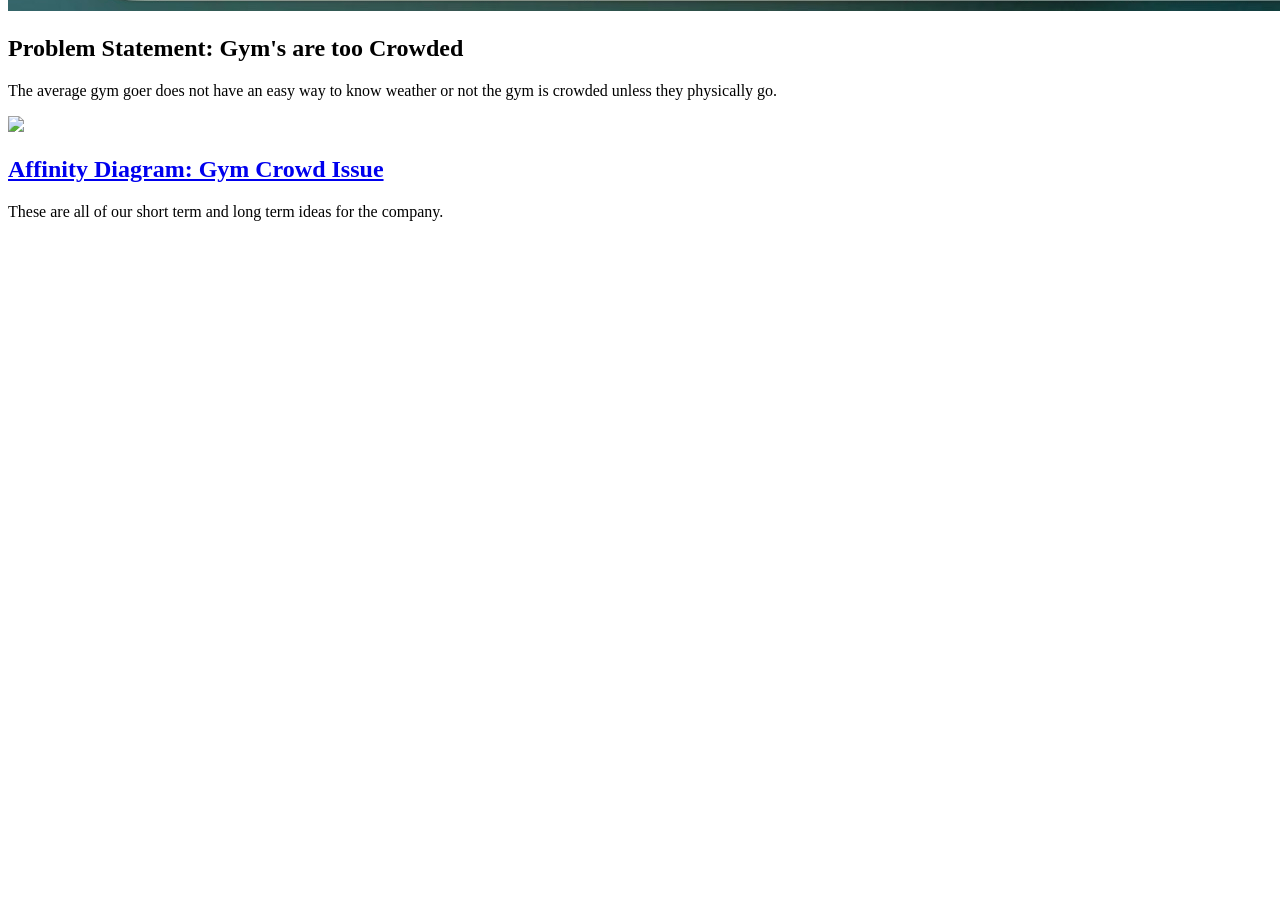
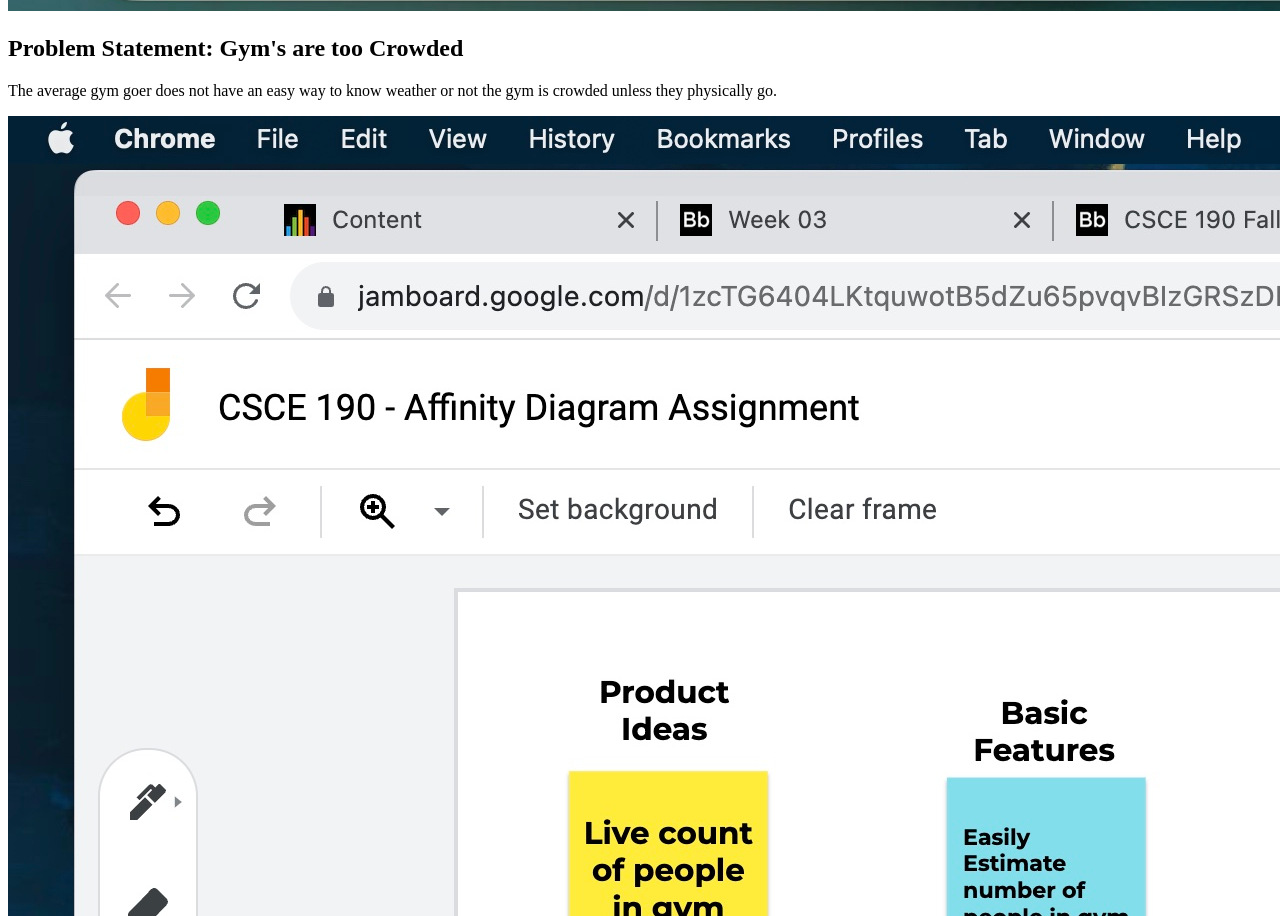
Before and after one commit to michael7603/michael7603.github.io, a plain HTML site: page index.html in a window 1280 px wide. Shown: the part 1869-2785 px from the top of the page. Before the commit the page ends 2106 px from the top, so only its background shows below. Drawn offline with Linux system fonts and the light colour scheme.

Commit message:
Update index.html

```diff
--- a/index.html
+++ b/index.html
@@ -17,7 +17,7 @@
 
         <!-- Affinity Diagram Assignment -->
       <section class="assign">
-        <img src= "Images190/Affinity-Diagram190.jpg">
+        <img src= "Images190/Affinity-Diagram.jpg">
         <section class="assign-det">
           <a href="PDF190/Affinity-Diagram.pdf"> <h2>Affinity Diagram: Gym Crowd Issue</h2></a>
           <p>
```
